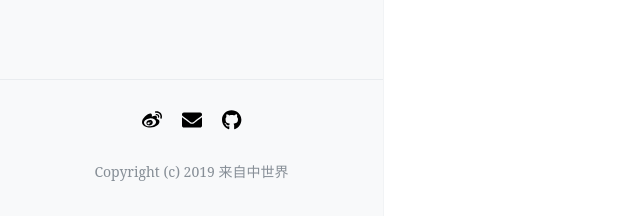
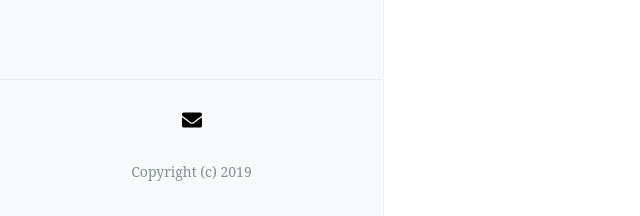
Before and after one commit to 982244278/982244278.github.io, a Jekyll site: the page built from index.html, in a window 1280 px wide. Shown: the part 681-897 px from the top of the page, without its empty margins (0-640 px from the left). Built offline with Jekyll 4.4.1, drawn with Linux system fonts in a browser that asks for light colours; nearby versions of some CDN libraries; the list of posts is cut into pages by our own code; part of the change alters nothing that is shown.

Commit message:
commit 4

```diff
--- a/_config.yml
+++ b/_config.yml
@@ -36,13 +36,13 @@ paginate: 8
 
 # 你的社交网络链接，它们会作为图标出现在你的网站页脚中，可选填写
 footer-links:
-  weibo: frommidworld #请输入你的微博个性域名 https://www.weibo.com/<thispart>
+  weibo: #frommidworld #请输入你的微博个性域名 https://www.weibo.com/<thispart>
   behance: # https://www.behance.net/<>
   dribbble: # https://dribbble.com/<>
-  email: fromendworld@outlook.com
+  email: 982244278@qq.com
   facebook: #https://www.facebook.com/<>
   flickr: #https://www.flickr.com/<>
-  github: FromEndWorld/loffer #https://github.com/<>
+  github: #FromEndWorld/loffer #https://github.com/<>
   instagram: #https://instagram.com/<>
   linkedin: #https://www.linkedin.com/in/<>
   pinterest: #https://www.pinterest.com/<>
@@ -53,7 +53,7 @@ footer-links:
   youtube: # channel/<your_long_string> or user/<user-name>
 
 # 站点页脚的文字
-footer-text: Copyright (c) 2019 来自中世界
+footer-text: Copyright (c) 2019
 
 # 输入Disqus shortname，即可添加评论区，细节可阅读文档。
 disqus: SHOPE #shortname
```
